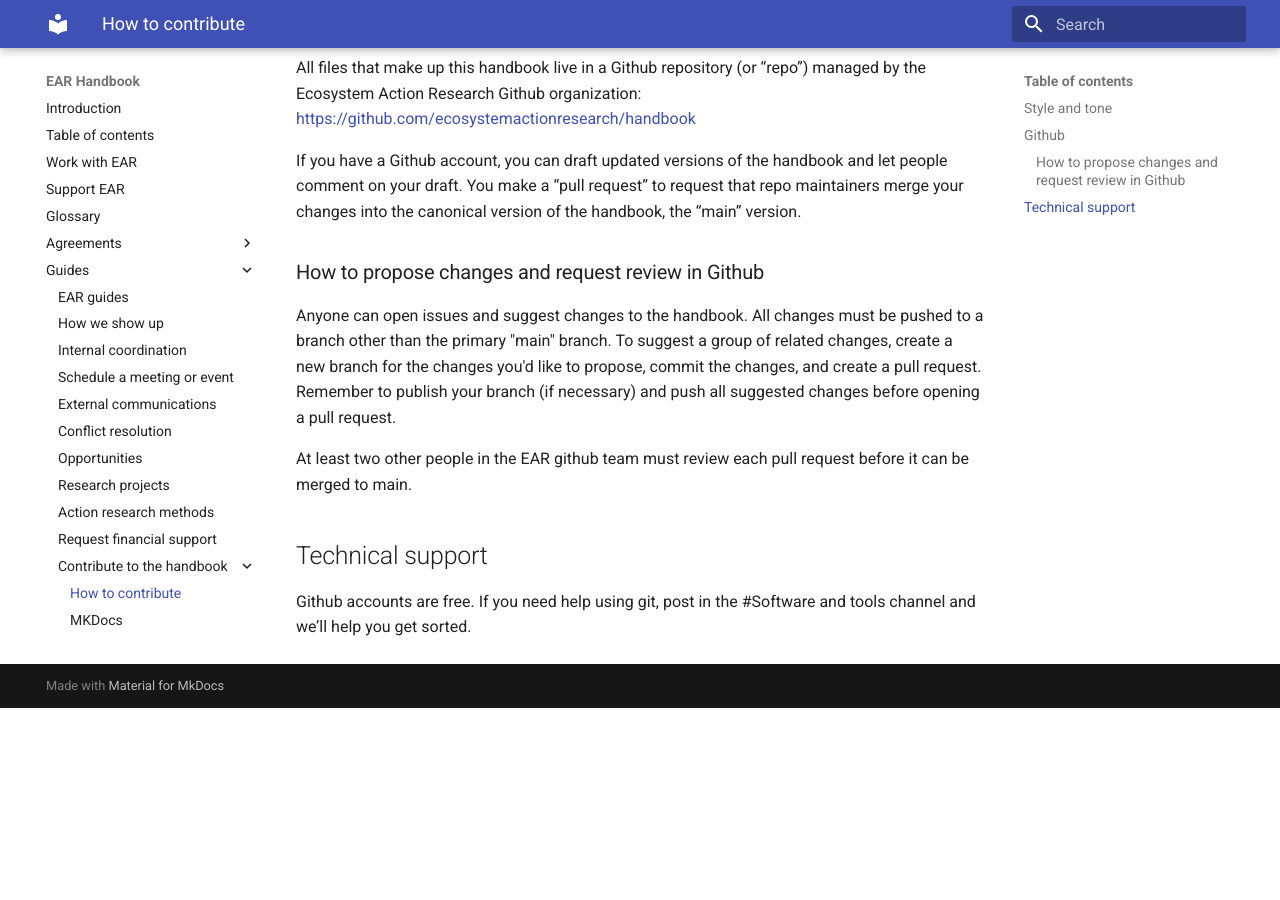
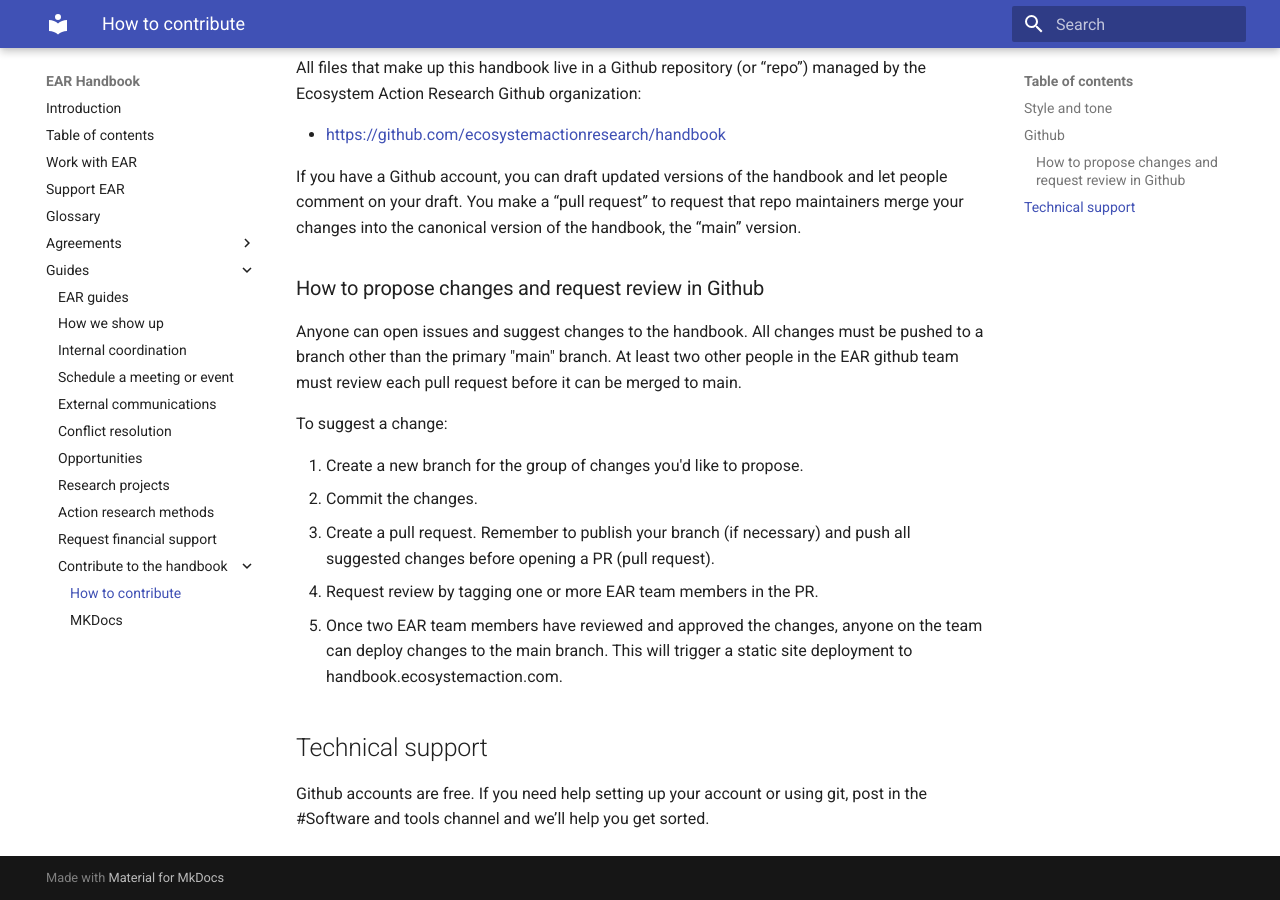
Before and after one commit to EcosystemActionResearch/Handbook, an MkDocs documentation site: the page built from docs/guides/contribute/index.md, in a window 1280 px wide and 900 px high, scrolled down 569 px. Built offline with MkDocs 1.6.1 and Material for MkDocs 9.7.7, drawn with Linux system fonts in a browser that asks for light colours; before the commit the page ends 1277 px from its top, so only the background shows below that.

Commit message:
Format instructinos as numbered list
Signed-off-by: Christian Alden Jacobs <christian@jacobs.io>

```diff
--- a/docs/guides/contribute/index.md
+++ b/docs/guides/contribute/index.md
@@ -11,16 +11,25 @@
 
 Github allows many contributors to all work on a single project. It has a system for storing files and proposing changes to them in a managed way, based on the open source git project.
 
-All files that make up this handbook live in a Github repository (or “repo”) managed by the Ecosystem Action Research Github organization: [https://github.com/ecosystemactionresearch/handbook](https://github.com/ecosystemactionresearch/handbook)
+All files that make up this handbook live in a Github repository (or “repo”) managed by the Ecosystem Action Research Github organization:
+
+- [https://github.com/ecosystemactionresearch/handbook](https://github.com/ecosystemactionresearch/handbook)
 
 If you have a Github account, you can draft updated versions of the handbook and let people comment on your draft. You make a “pull request” to request that repo maintainers merge your changes into the canonical version of the handbook, the “main” version.
 
 ### How to propose changes and request review in Github
 
-Anyone can open issues and suggest changes to the handbook. All changes must be pushed to a branch other than the primary "main" branch. To suggest a group of related changes, create a new branch for the changes you'd like to propose, commit the changes, and create a pull request. Remember to publish your branch (if necessary) and push all suggested changes before opening a pull request.
+Anyone can open issues and suggest changes to the handbook. All changes must be pushed to a branch other than the primary "main" branch. At least two other people in the EAR github team must review each pull request before it can be merged to main.
 
-At least two other people in the EAR github team must review each pull request before it can be merged to main.
+To suggest a change:
+
+1. Create a new branch for the group of changes you'd like to propose.
+2. Commit the changes.
+3. Create a pull request. Remember to publish your branch (if necessary) and push all suggested changes before opening a PR (pull request).
+4. Request review by tagging one or more EAR team members in the PR.
+5. Once two EAR team members have reviewed and approved the changes, anyone on the team can deploy changes to the main branch. This will trigger a static site deployment to handbook.ecosystemaction.com.
+
 
 ## Technical support
 
-Github accounts are free. If you need help using git, post in the \#Software and tools channel and we’ll help you get sorted.
+Github accounts are free. If you need help setting up your account or using git, post in the \#Software and tools channel and we’ll help you get sorted.
```
